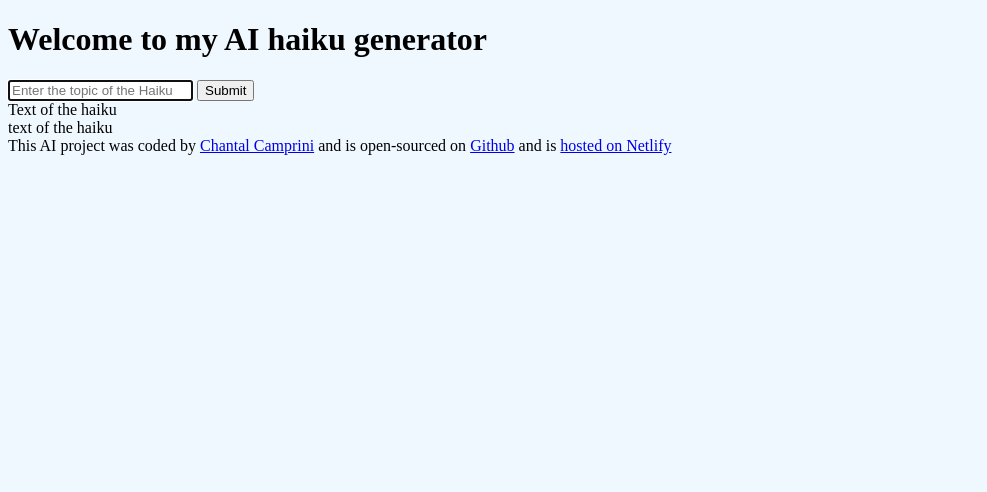
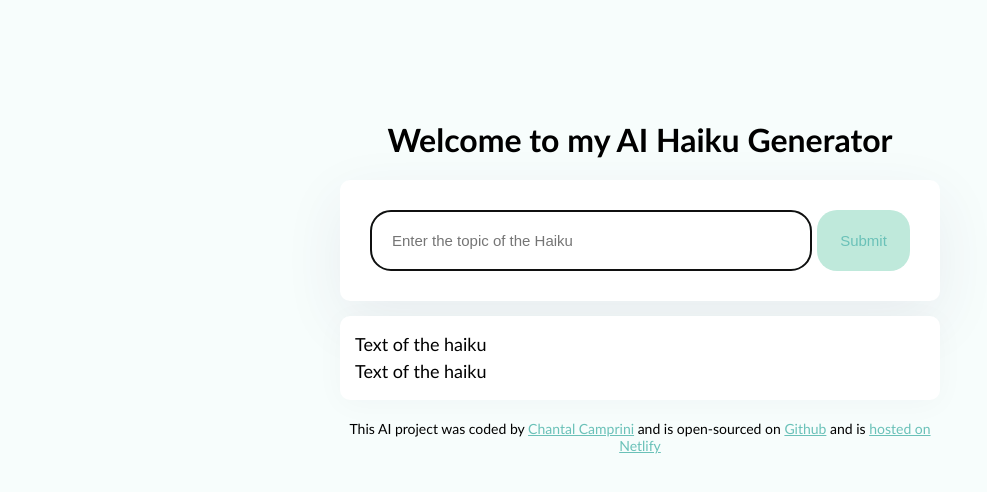
Before and after one commit to JunAttic/haiku-generator, a plain HTML site: page index.html in a window 1280 px wide. Shown: the whole page, without its empty margins (0-987 px from the left). Drawn offline with Linux system fonts and the light colour scheme; a script that the page names is missing.

Commit message:
added classes and css

```diff
--- a/index.html
+++ b/index.html
@@ -6,7 +6,8 @@
     <link rel="stylesheet" href="src/style.css" />
   </head>
   <body>
-    <header><h1>Welcome to my AI haiku generator</h1></header>
+    <div class="container">
+      <header><h1>Welcome to my AI Haiku Generator</h1></header>
 
       <main>
         <form>
@@ -15,19 +16,22 @@
             placeholder="Enter the topic of the Haiku"
             autofocus
             autocomplete="off"
+            class="instruction"
           />
-        <input type="submit" />
+          <input type="submit" class="instruction-button" />
         </form>
       </main>
-    <div>
+      <div class="haiku">
         Text of the haiku
         <br />
-      text of the haiku
+        Text of the haiku
       </div>
 
       <footer>
         This AI project was coded by
-      <a href="https://github.com/JunAttic" target="_blank">Chantal Camprini</a>
+        <a href="https://github.com/JunAttic" target="_blank"
+          >Chantal Camprini</a
+        >
         and is open-sourced on
         <a href="https://github.com/JunAttic/haiku-generator" target="_blank"
           >Github</a
@@ -37,6 +41,8 @@
           >hosted on Netlify</a
         >
       </footer>
+    </div>
+
     <script src="src/index.js"></script>
   </body>
 </html>
--- a/src/index.js
+++ /dev/null
@@ -1 +0,0 @@
-alert("porca boia");
--- a/src/style.css
+++ b/src/style.css
@@ -1,3 +1,58 @@
 body {
-  background: aliceblue;
+  background: #f7fdfc;
+  font-family: "Gill Sans", "Gill Sans MT", Calibri, "Trebuchet MS", sans-serif;
 }
+
+.container {
+  margin: 120px auto;
+  max-width: 600px;
+}
+h1 {
+  text-align: center;
+}
+form {
+  background: #fff;
+  padding: 30px;
+  box-shadow: 0px 20px 60px rgba(65, 50, 100, 0.08);
+  border-radius: 10px;
+  display: flex;
+  margin-bottom: 15px;
+}
+
+.instruction {
+  padding: 20px;
+  border-radius: 20px;
+  margin-right: 5px;
+  width: 80%;
+  font-size: 15px;
+  color: gray;
+  border: 2px solid #bfe9db;
+}
+
+.instruction-button {
+  width: 100px;
+  background-color: #bfe9db;
+  border: none;
+  border-radius: 20px;
+  color: #6ac1b8;
+  font-size: 15px;
+}
+
+.haiku {
+  background-color: #fff;
+  padding: 15px;
+  border-radius: 10px;
+  line-height: 1.5;
+  margin-bottom: 20px;
+  box-shadow: 0px 4px 30px 0px rgba(39, 33, 66, 0.03);
+  font-size: 18px;
+}
+
+footer {
+  text-align: center;
+  font-size: 14px;
+}
+
+a {
+  color: #6ac1b8;
+}
```
Lines whose indentation alone changed are shown as unchanged.
